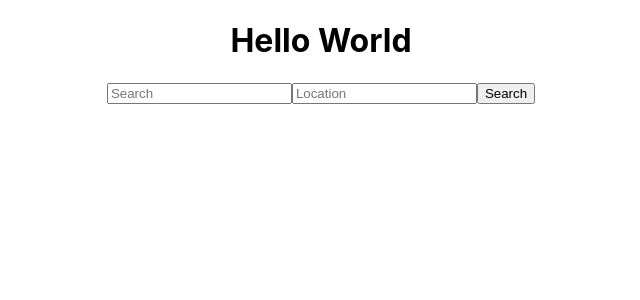
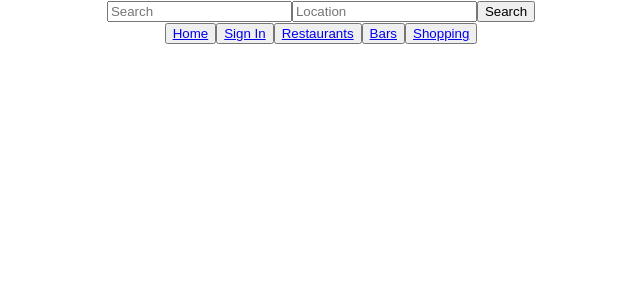
Before and after one commit to jlamar27/SpotSavvy-frontend, a React (Create React App) app: page /results in a window 1280 px wide. Shown: the top 300 px of the page, without its empty margins (319-959 px from the left). Built offline with nearby package versions, Linux system fonts and the light colour scheme.

Commit message:
Navbar has search bar and proper routes when clicked

```diff
--- a/src/App.tsx
+++ b/src/App.tsx
@@ -2,6 +2,12 @@ import React from 'react';
 import logo from './logo.svg';
 import './App.css';
 import Searchbar from './components/Searchbar'
+import { Routes, Route } from 'react-router-dom';
+import Navbar from './components/Navbar'
+
+
+//sign in sign up, home page, results, results:id
+
 
 function App() {
 
@@ -12,8 +18,14 @@ function App() {
 
   return (
     <div className="App">
-      <h1>Hello World</h1>
-      <Searchbar onSearch={handleSearch}/>
+              <Navbar />
+              <Routes>
+              <Route></Route>
+              <Route></Route>
+              <Route></Route>
+              <Route></Route>
+              <Route></Route>
+              </Routes>
     </div>
   );
 }
--- /dev/null
+++ b/src/components/Navbar.tsx
@@ -0,0 +1,31 @@
+import React, { useContext } from 'react'
+import { Link } from 'react-router-dom'
+import SearchBar from './Searchbar'
+
+export default function Navbar() {
+
+    const handleSearch = (term: string, location: string) => {
+        console.log(`Term: ${term}, location: ${location}`)
+    }
+  return (
+    <nav className="navbar">
+        <SearchBar onSearch={handleSearch}/>
+        <button className="navbar">
+            <Link to="/">Home</Link>
+        </button>
+        <button className="navbar">
+            <Link to="/auth/signin">Sign In</Link>
+        </button>
+        <button className="navbar">
+            <Link to="/results">Restaurants</Link>
+        </button>
+        <button className="navbar">
+            <Link to="/results">Bars</Link>
+        </button>
+        <button className="navbar">
+            <Link to="/results">Shopping</Link>
+        </button>
+
+    </nav>
+  )
+}
--- a/src/index.tsx
+++ b/src/index.tsx
@@ -3,14 +3,14 @@ import ReactDOM from 'react-dom/client';
 import './index.css';
 import App from './App';
 import reportWebVitals from './reportWebVitals';
+import { BrowserRouter as Router } from 'react-router-dom'
+// import  { AuthContextProvider } from './context/AuthContext';
 
-const root = ReactDOM.createRoot(
-  document.getElementById('root') as HTMLElement
-);
+const root = ReactDOM.createRoot(document.getElementById('root') as HTMLElement);
 root.render(
-  <React.StrictMode>
-    <App />
-  </React.StrictMode>
+  <Router>
+      <App />
+  </Router>
 );
 
 // If you want to start measuring performance in your app, pass a function
```
